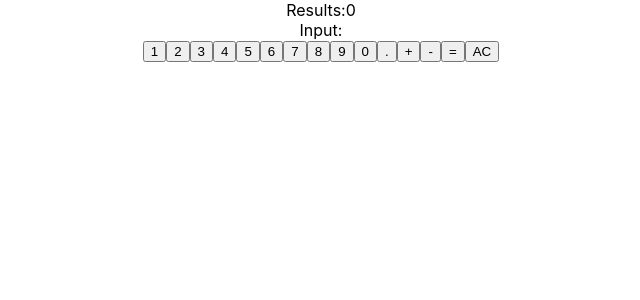
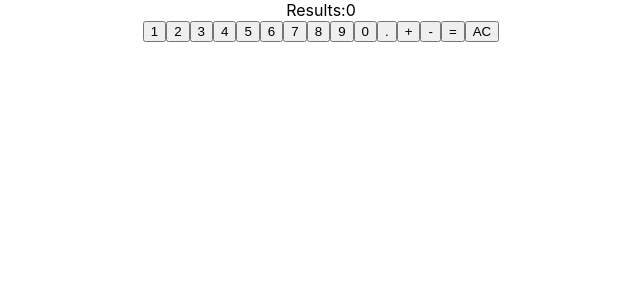
Before and after one commit to DerekPixel/javascript-calculator, a React (Create React App) app: page / in a window 1280 px wide. Shown: the top 300 px of the page, without its empty margins (319-959 px from the left). Built offline with nearby package versions, Linux system fonts and the light colour scheme; the HTML template or start-up script is replaced by a standard one.

Commit message:
commented out a div to make app pass a test

```diff
--- a/src/components/Display.jsx
+++ b/src/components/Display.jsx
@@ -4,9 +4,9 @@ const Display = ({input}) => {
     <div
       id='display'
     >
-      <div className="input">
-        Input:{input}
-      </div>
+      {/* <div className="input"> */}
+        {input}
+      {/* </div> */}
     </div>
   )
 }
```
